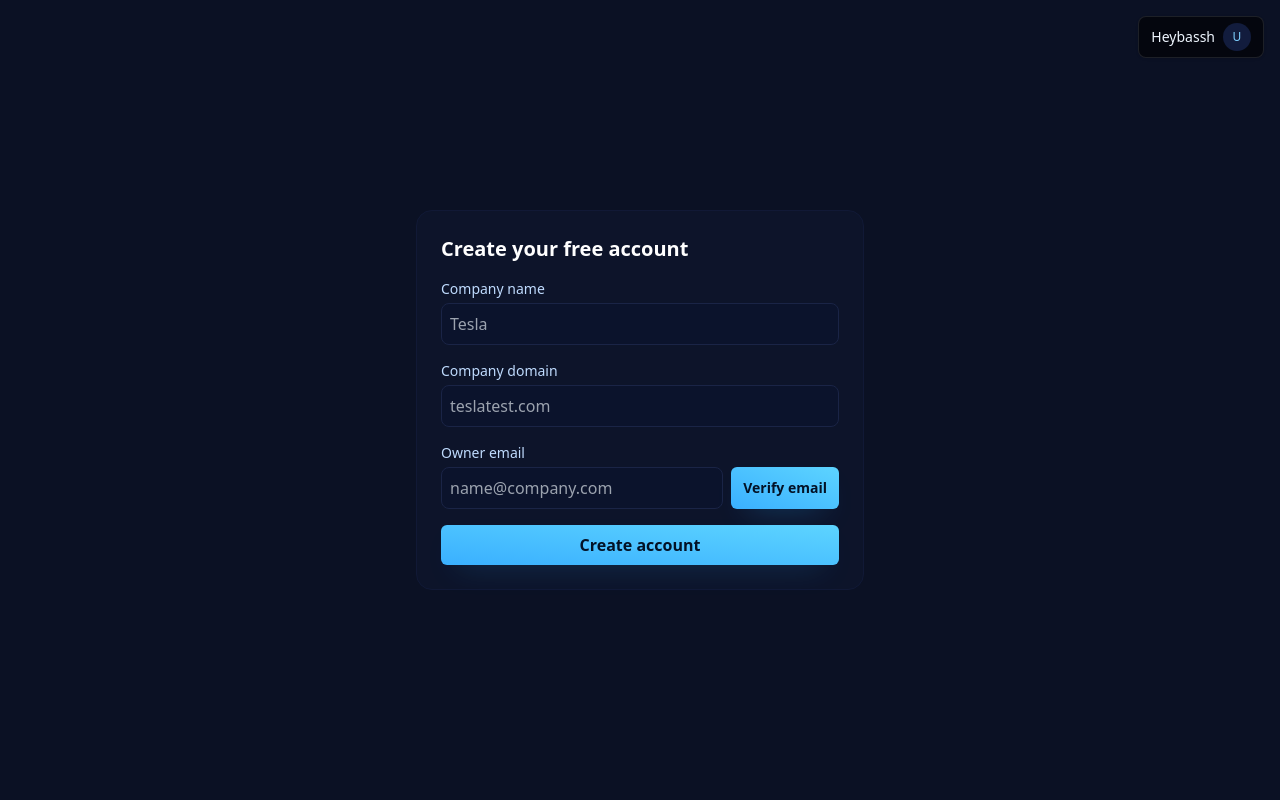
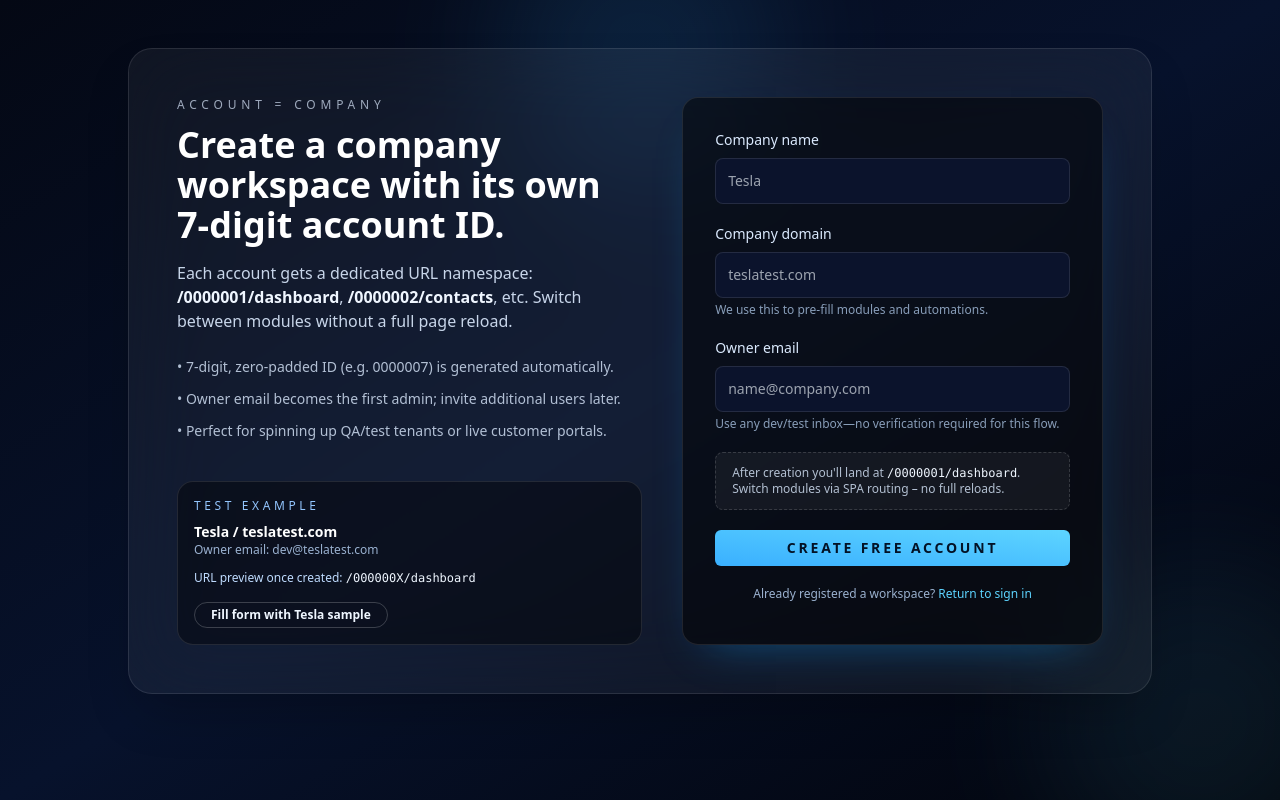
Before and after one commit to jaydeexsf/Heybassh-Shell, a Next.js app: page /create-account in a window 1280 px wide. Built offline with nearby package versions, Linux system fonts and the light colour scheme; no server answers.

Commit message:
feat: add company account flow with account-based routing

```diff
--- /dev/null
+++ b/app/[account_id]/[section]/page.tsx
@@ -0,0 +1,7 @@
+import AccountDashboard from "../../components/AccountDashboard"
+import { getViewForPath } from "../../components/accountRouteMap"
+
+export default function AccountSectionPage({ params }: { params: { account_id: string; section: string } }) {
+  const viewKey = getViewForPath(params.section)
+  return <AccountDashboard accountId={params.account_id} initialViewKey={viewKey} />
+}
--- a/app/components/AccountDashboard.tsx
+++ b/app/components/AccountDashboard.tsx
@@ -4,6 +4,7 @@ import Link from "next/link"
 import { ReactNode, useMemo, useState, useEffect } from "react"
 import { useRouter } from "next/navigation"
 import { useSession } from "next-auth/react"
+import { getPathForView } from "./accountRouteMap"
 
 type NavChild = { id: string; label: string }
 type NavItem = {
@@ -160,14 +161,6 @@ function findNavLabel(items: NavItem[], id: string): string {
   return id.replace(/_/g, " ")
 }
 
-function viewToPath(view: string): string {
-  if (view === "overview") return "dashboard"
-  if (view === "customers_contacts") return "contacts"
-  if (view === "customers_companies") return "companies"
-  if (view === "products_listing") return "products"
-  return view
-}
-
 export default function AccountDashboard({ accountId, initialViewKey = "overview" }: { accountId: string; initialViewKey?: string }) {
   const router = useRouter()
   const [view, setView] = useState(initialViewKey)
@@ -188,9 +181,13 @@ export default function AccountDashboard({ accountId, initialViewKey = "overview
 
   const activeLabel = useMemo(() => findNavLabel(navigation, view), [view])
 
+  useEffect(() => {
+    setView(initialViewKey)
+  }, [initialViewKey])
+
   function navigate(viewKey: string) {
     setView(viewKey)
-    const seg = viewToPath(viewKey)
+    const seg = getPathForView(viewKey)
     router.push(`/${accountId}/${seg}`)
   }
 
--- a/app/components/HeaderMenu.tsx
+++ b/app/components/HeaderMenu.tsx
@@ -5,11 +5,21 @@ import { useSession, signOut } from "next-auth/react"
 import Image from "next/image"
 import logo from "../../Images/heybasshlogo.png"
 
-export default function HeaderMenu() {
-  const { data } = useSession()
+type HeaderMenuProps = {
+  inline?: boolean
+  buttonVariant?: "pill" | "gold"
+  className?: string
+}
+
+export default function HeaderMenu({ inline = false, buttonVariant = "pill", className = "" }: HeaderMenuProps) {
+  const { data, status } = useSession()
   const user = data?.user as any | undefined
   const [open, setOpen] = useState(false)
   const [companyName, setCompanyName] = useState<string>("")
+
+  if (status !== "authenticated" || !user) {
+    return null
+  }
 
   const initials = useMemo(() => {
     const n = (user?.name as string | undefined) || (user?.email as string | undefined) || "User"
@@ -34,21 +44,35 @@ export default function HeaderMenu() {
     }
   }, [user?.account_id])
 
+  const containerClassName = [inline ? "relative" : "fixed right-4 top-4 z-50", className].filter(Boolean).join(" ")
+
+  const buttonClassName =
+    buttonVariant === "gold"
+      ? "btn btn-gold whitespace-nowrap flex items-center gap-2"
+      : "inline-flex items-center gap-2 rounded-lg border border-white/10 bg-black/60 px-3 py-1.5 text-sm text-blue-100 shadow hover:bg-black/70"
+
+  const menuWrapperClass = inline ? "absolute right-0 mt-2 w-72 z-50" : "mt-2 w-72"
+
   return (
-    <div className="fixed right-4 top-4 z-50">
+    <div className={containerClassName}>
       <button
         type="button"
         onClick={() => setOpen((v) => !v)}
-        className="inline-flex items-center gap-2 rounded-lg border border-white/10 bg-black/60 px-3 py-1.5 text-sm text-blue-100 shadow hover:bg-black/70"
+        className={buttonClassName}
+        aria-haspopup="menu"
+        aria-expanded={open}
       >
-        <span className="hidden sm:inline text-blue-50 font-medium">{companyName || "Heybassh"}</span>
+        <span className={`${buttonVariant === "gold" ? "text-sm font-semibold" : "hidden sm:inline text-blue-50 font-medium"}`}>
+          {companyName || "Heybassh"}
+        </span>
         <span className="flex h-7 w-7 items-center justify-center rounded-full bg-[#121c3d] text-[#7ed0ff] text-xs">
           {initials}
         </span>
+        {buttonVariant === "gold" && <span className="text-xs opacity-80">▾</span>}
       </button>
 
       {open && (
-        <div className="mt-2 w-72 rounded-xl border border-white/10 bg-[#0b132c] p-3 shadow-2xl">
+        <div className={`${menuWrapperClass} rounded-xl border border-white/10 bg-[#0b132c] p-3 shadow-2xl`}>
           <div className="flex items-center gap-3 p-2">
             <Image src={logo} alt="Heybassh" height={28} className="h-7 w-auto" />
             <div className="grid leading-tight">
--- /dev/null
+++ b/app/components/accountRouteMap.ts
@@ -0,0 +1,40 @@
+const routeEntries = [
+  { view: "overview", path: "dashboard" },
+  { view: "customers_contacts", path: "contacts" },
+  { view: "customers_companies", path: "companies" },
+  { view: "customers_deals", path: "deals" },
+  { view: "customers_sales", path: "sales" },
+  { view: "customers_marketing", path: "marketing" },
+  { view: "customers_support", path: "customer-service" },
+  { view: "products_listing", path: "products" },
+  { view: "products_inventory", path: "inventory" },
+  { view: "products_supply", path: "supply" },
+  { view: "billing", path: "billing" },
+  { view: "tasks", path: "tasks" },
+  { view: "reports", path: "reports" },
+  { view: "automate", path: "automate" },
+  { view: "hr", path: "people" },
+  { view: "admin", path: "admin" },
+  { view: "finance", path: "finance" },
+  { view: "executive", path: "executive" },
+  { view: "service", path: "service" },
+]
+
+const viewToPathMap = routeEntries.reduce<Record<string, string>>(
+  (acc, entry) => ({ ...acc, [entry.view]: entry.path }),
+  {}
+)
+
+const pathToViewMap = routeEntries.reduce<Record<string, string>>(
+  (acc, entry) => ({ ...acc, [entry.path]: entry.view }),
+  {}
+)
+
+export function getPathForView(viewKey: string) {
+  return viewToPathMap[viewKey] ?? viewKey
+}
+
+export function getViewForPath(path: string | undefined) {
+  if (!path) return "overview"
+  return pathToViewMap[path] ?? path
+}
--- a/app/create-account/page.tsx
+++ b/app/create-account/page.tsx
@@ -2,6 +2,13 @@
 
 import { useState } from "react"
 import { useRouter } from "next/navigation"
+import Link from "next/link"
+
+const exampleAccount = {
+  name: "Tesla",
+  domain: "teslatest.com",
+  email: "dev@teslatest.com",
+}
 
 export default function CreateAccountPage() {
   const router = useRouter()
@@ -10,7 +17,6 @@ export default function CreateAccountPage() {
   const [ownerEmail, setOwnerEmail] = useState("")
   const [loading, setLoading] = useState(false)
   const [error, setError] = useState<string | null>(null)
-  const [verifying, setVerifying] = useState(false)
 
   async function onSubmit(e: React.FormEvent) {
     e.preventDefault()
@@ -34,20 +40,66 @@ export default function CreateAccountPage() {
       }
       router.push(`/${data.account_id}/dashboard`)
     } catch (err: any) {
-      setError("Unexpected error")
+      setError("Unexpected error. Please try again.")
     } finally {
       setLoading(false)
     }
   }
 
+  function loadExample() {
+    setCompanyName(exampleAccount.name)
+    setCompanyDomain(exampleAccount.domain)
+    setOwnerEmail(exampleAccount.email)
+  }
+
+  const upcomingUrlHint = `/${companyName ? "XXXXXXX" : "0000001"}/dashboard`
+
   return (
-    <div className="min-h-screen flex items-center justify-center p-6 bg-[#0b1124]">
-      <form onSubmit={onSubmit} className="w-full max-w-md space-y-4 bg-[#0d142a] border border-[#111936] p-6 rounded-2xl">
-        <h1 className="text-white text-xl font-semibold">Create your free account</h1>
+    <main className="relative min-h-screen overflow-hidden bg-gradient-to-br from-[#040814] via-[#07122c] to-[#02040b] px-6 py-12 text-white">
+      <div className="pointer-events-none absolute inset-0 opacity-40">
+        <div className="absolute -top-24 left-1/2 h-72 w-72 -translate-x-1/2 rounded-full bg-[#3ab0ff]/30 blur-3xl" />
+        <div className="absolute bottom-0 right-0 h-80 w-80 translate-x-1/4 translate-y-1/4 rounded-full bg-[#5dd4ff]/20 blur-3xl" />
+      </div>
+
+      <section className="relative z-10 mx-auto grid w-full max-w-5xl gap-10 rounded-3xl border border-white/10 bg-white/5 p-8 shadow-2xl backdrop-blur-2xl lg:grid-cols-[1.05fr_0.95fr] lg:p-12">
+        <div className="flex flex-col justify-between gap-10">
           <div>
-          <label className="block text-sm text-blue-200 mb-1">Company name</label>
+            <p className="text-xs uppercase tracking-[0.4em] text-blue-100/70">Account = Company</p>
+            <h1 className="mt-3 text-3xl font-semibold leading-tight text-white lg:text-4xl">
+              Create a company workspace with its own 7-digit account ID.
+            </h1>
+            <p className="mt-4 text-base text-blue-100/90">
+              Each account gets a dedicated URL namespace: <span className="font-semibold text-blue-50">/{`0000001`}/dashboard</span>,
+              <span className="ml-1 font-semibold text-blue-50">/{`0000002`}/contacts</span>, etc. Switch between modules without a full page reload.
+            </p>
+            <ul className="mt-6 space-y-3 text-sm text-blue-100/80">
+              <li>• 7-digit, zero-padded ID (e.g. 0000007) is generated automatically.</li>
+              <li>• Owner email becomes the first admin; invite additional users later.</li>
+              <li>• Perfect for spinning up QA/test tenants or live customer portals.</li>
+            </ul>
+          </div>
+          <div className="rounded-2xl border border-white/10 bg-black/40 p-4 text-sm text-blue-100/80">
+            <div className="text-xs uppercase tracking-[0.3em] text-blue-300">Test example</div>
+            <p className="mt-2 font-semibold text-white">Tesla / teslatest.com</p>
+            <p className="text-xs text-blue-200/80">Owner email: dev@teslatest.com</p>
+            <p className="mt-3 text-xs text-blue-200">
+              URL preview once created: <span className="font-mono text-blue-50">/{`000000X`}/dashboard</span>
+            </p>
+            <button
+              type="button"
+              onClick={loadExample}
+              className="mt-4 inline-flex items-center justify-center rounded-full border border-white/20 px-4 py-1 text-xs font-semibold text-blue-50 hover:bg-white/10"
+            >
+              Fill form with Tesla sample
+            </button>
+          </div>
+        </div>
+
+        <form onSubmit={onSubmit} className="flex flex-col gap-5 rounded-2xl border border-white/10 bg-black/50 p-6 shadow-[0_20px_45px_-25px_rgba(16,167,255,0.45)] sm:p-8">
+          <div>
+            <label className="block text-sm font-medium text-blue-100">Company name</label>
             <input
-            className="w-full rounded-lg border border-[#1a2446] bg-[#0b132c] p-2 text-white"
+              className="mt-2 w-full rounded-lg border border-white/10 bg-[#0b132c] p-3 text-sm text-white focus:border-[#3ab0ff]/70 focus:outline-none"
               placeholder="Tesla"
               value={companyName}
               onChange={(e) => setCompanyName(e.target.value)}
@@ -55,50 +107,47 @@ export default function CreateAccountPage() {
             />
           </div>
           <div>
-          <label className="block text-sm text-blue-200 mb-1">Company domain</label>
+            <label className="block text-sm font-medium text-blue-100">Company domain</label>
             <input
-            className="w-full rounded-lg border border-[#1a2446] bg-[#0b132c] p-2 text-white"
+              className="mt-2 w-full rounded-lg border border-white/10 bg-[#0b132c] p-3 text-sm text-white focus:border-[#3ab0ff]/70 focus:outline-none"
               placeholder="teslatest.com"
               value={companyDomain}
               onChange={(e) => setCompanyDomain(e.target.value)}
               required
             />
+            <p className="mt-1 text-xs text-blue-200/70">We use this to pre-fill modules and automations.</p>
           </div>
           <div>
-          <label className="block text-sm text-blue-200 mb-1">Owner email</label>
-          <div className="flex gap-2">
+            <label className="block text-sm font-medium text-blue-100">Owner email</label>
             <input
               type="email"
-              className="flex-1 rounded-lg border border-[#1a2446] bg-[#0b132c] p-2 text-white"
+              className="mt-2 w-full rounded-lg border border-white/10 bg-[#0b132c] p-3 text-sm text-white focus:border-[#3ab0ff]/70 focus:outline-none"
               placeholder="name@company.com"
               value={ownerEmail}
               onChange={(e) => setOwnerEmail(e.target.value)}
               required
             />
-            <button
-              type="button"
-              onClick={async () => {
-                if (verifying) return
-                setVerifying(true)
-                await new Promise((r) => setTimeout(r, 1200))
-                setVerifying(false)
-              }}
-              disabled={verifying}
-              className="btn btn-primary flex items-center justify-center gap-2 rounded-lg text-sm font-semibold transition-all duration-200 hover:brightness-110 disabled:cursor-not-allowed disabled:opacity-60 whitespace-nowrap"
-            >
-              {verifying ? "Verifying..." : "Verify email"}
-            </button>
+            <p className="mt-1 text-xs text-blue-200/70">Use any dev/test inbox—no verification required for this flow.</p>
           </div>
+          <div className="rounded-lg border border-dashed border-white/15 bg-white/5 px-4 py-3 text-xs text-blue-100/80">
+            After creation you'll land at <span className="font-mono text-blue-50">{upcomingUrlHint}</span>. Switch modules via SPA routing – no full reloads.
           </div>
-        {error && <div className="text-red-400 text-sm">{error}</div>}
+          {error && <div className="rounded-lg border border-rose-400/40 bg-rose-500/10 px-3 py-2 text-xs text-rose-200">{error}</div>}
           <button
             type="submit"
             disabled={loading}
-          className="w-full btn btn-primary justify-center"
+            className="btn btn-primary flex items-center justify-center rounded-lg text-sm font-semibold uppercase tracking-[0.2em] transition-all duration-200 hover:brightness-110 disabled:cursor-not-allowed disabled:opacity-60"
           >
-          {loading ? "Creating..." : "Create account"}
+            {loading ? "Creating account..." : "Create free account"}
           </button>
+          <p className="text-center text-xs text-blue-200/80">
+            Already registered a workspace?{" "}
+            <Link href="/" className="text-[#5dd4ff] underline-offset-4 hover:underline">
+              Return to sign in
+            </Link>
+          </p>
         </form>
-    </div>
+      </section>
+    </main>
   )
 }
--- a/app/dashboard/page.tsx
+++ b/app/dashboard/page.tsx
@@ -2,6 +2,7 @@
 
 import Link from "next/link"
 import { ReactNode, useMemo, useState, useEffect } from "react"
+import HeaderMenu from "../components/HeaderMenu"
 
 type NavChild = { id: string; label: string }
 type NavItem = {
@@ -1367,6 +1368,7 @@ export default function Dashboard() {
             >
               Book a Service
             </button>
+            <HeaderMenu inline buttonVariant="gold" />
           </div>
         </header>
         <div className="mx-auto grid max-w-[1140px] gap-4 p-4">
--- a/app/layout.tsx
+++ b/app/layout.tsx
@@ -2,7 +2,6 @@
 import "./globals.css"
 import { ReactNode } from "react"
 import Providers from "./providers"
-import HeaderMenu from "./components/HeaderMenu"
 
 export const metadata = {
   title: "Heybassh Shell / Cloud",
@@ -19,7 +18,6 @@ export default function RootLayout({ children }: { children: ReactNode }) {
     <html lang="en">
       <body>
         <Providers>
-          <HeaderMenu />
           {children}
         </Providers>
       </body>
--- a/app/page.tsx
+++ b/app/page.tsx
@@ -4,6 +4,7 @@ import { signIn } from "next-auth/react"
 import { FormEvent, useEffect, useState, Suspense } from "react"
 import { useSearchParams } from "next/navigation"
 import Image from "next/image"
+import Link from "next/link"
 import logo from "../Images/heybasshlogo.png"
 
 type AuthMode = "login" | "register"
@@ -358,6 +359,14 @@ function HomeInner() {
         <div className="grid w-full max-w-5xl gap-10 rounded-3xl border border-white/10 bg-white/5 p-8 shadow-2xl backdrop-blur-2xl lg:grid-cols-[1.05fr_0.95fr] lg:p-12">
           <div className="flex flex-col justify-between gap-10">
             <div>
+              <div className="flex items-center gap-3 text-white">
+                <span className="inline-flex items-center rounded-2xl bg-black/60 p-2 shadow-inner shadow-black/20">
+                  <Image src={logo} alt="Heybassh Shell logo" className="h-10 w-auto" priority />
+                </span>
+                <div className="text-sm uppercase tracking-[0.18em] text-blue-100/70">
+                  Heybassh Shell
+                </div>
+              </div>
               <h1 className="text-3xl font-semibold leading-snug text-white md:text-4xl">
                 Heybassh Shell Cloud
               </h1>
@@ -367,6 +376,17 @@ function HomeInner() {
               <p className="mt-4 text-sm leading-relaxed text-blue-100/80 md:text-base">
                 Sign in to continue to your cloud shell environment or create a new account in just a few clicks. Enterprise-grade security, tailored for modern teams.
               </p>
+              <div className="mt-6 flex flex-wrap items-center gap-3 text-sm">
+                <Link
+                  href="/create-account"
+                  className="btn btn-primary whitespace-nowrap rounded-full border border-[#5dd4ff]/40 bg-[#061332] px-5 py-2 text-xs font-semibold uppercase tracking-[0.22em] text-blue-50 shadow-[0_15px_35px_-20px_rgba(39,172,255,0.65)] hover:brightness-110"
+                >
+                  Create company workspace
+                </Link>
+                <span className="text-blue-100/70">
+                  New accounts receive a 7-digit ID (e.g. /0000001/dashboard)
+                </span>
+              </div>
             </div>
           </div>
 
```
Lines whose indentation alone changed are shown as unchanged.
